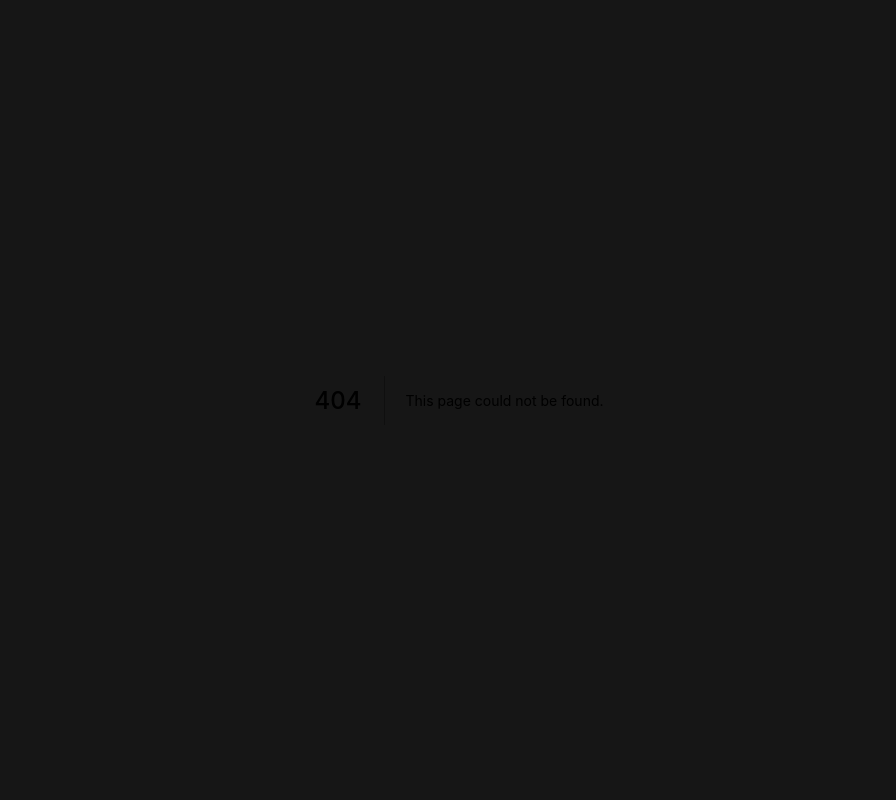
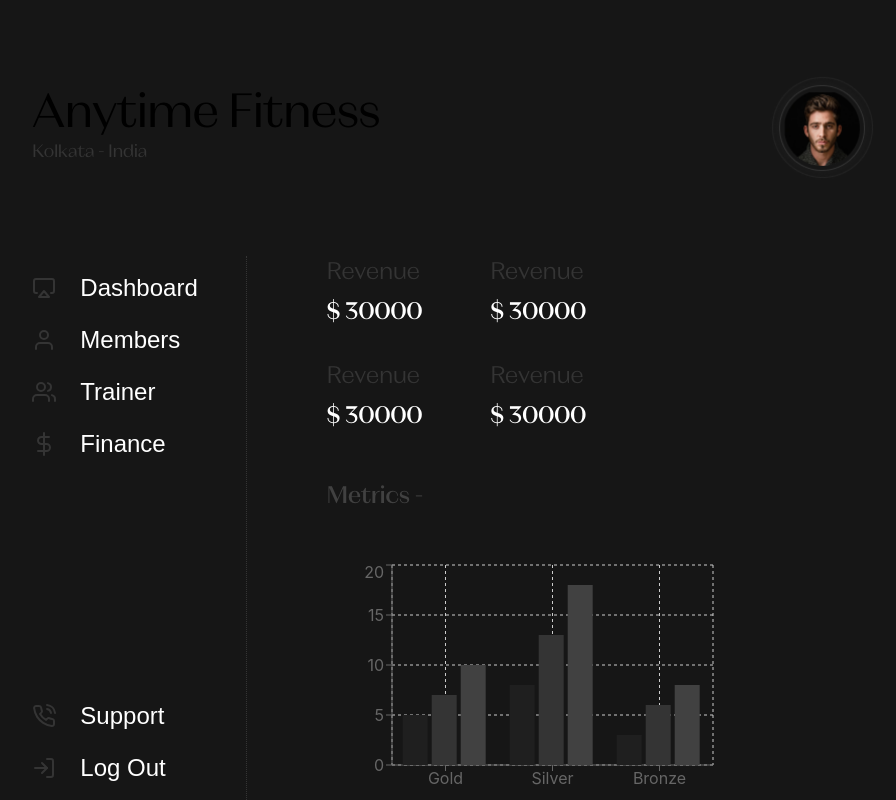
Before and after one commit to Keshraf/gym-up, a Next.js app: page /admin in a window 1280 px wide. Before the commit this address had no page. Shown: the whole page, without its empty margins (181-1077 px from the left). Built offline with nearby package versions, Linux system fonts and the light colour scheme; a web font is replaced by a local one.

Commit message:
🔍 Admin Dashboard Done

```diff
--- /dev/null
+++ b/components/AdminLayout.js
@@ -0,0 +1,16 @@
+import Header from "./ui/Header";
+import SideBoard from "./SideBoard";
+
+const AdminLayout = (props) => {
+  return (
+    <>
+      <Header title="Anytime Fitness" subtitle="Kolkata - India" />
+      <section className="flex flex-row justify-start w-full h-fit mt-16">
+        <SideBoard />
+        {props.children}
+      </section>
+    </>
+  );
+};
+
+export default AdminLayout;
--- /dev/null
+++ b/components/Dashboard.js
@@ -0,0 +1,35 @@
+import tierData from "../data/tierData";
+import {
+  BarChart,
+  Bar,
+  Cell,
+  XAxis,
+  YAxis,
+  CartesianGrid,
+  Tooltip,
+  Legend,
+  ResponsiveContainer,
+} from "recharts";
+import GridInfo from "./ui/GridInfo";
+
+const Dashboard = () => {
+  return (
+    <section className="ml-20 flex flex-col gap-12 w-full">
+      <GridInfo />
+      <h3 className="font-prim font-medium text-prim text-2xl ">Metrics -</h3>
+      <ResponsiveContainer width="70%" height="100%">
+        <BarChart width={10} height={40} data={tierData}>
+          <CartesianGrid strokeDasharray="3 3" />
+          <XAxis dataKey="name" />
+          <YAxis />
+          <Tooltip />
+          <Bar dataKey="june" fill="#1F1F1F" barCategoryGap="20%" />
+          <Bar dataKey="july" fill="#343434" barCategoryGap="20%" />
+          <Bar dataKey="august" fill="#414141" barCategoryGap="20%" />
+        </BarChart>
+      </ResponsiveContainer>
+    </section>
+  );
+};
+
+export default Dashboard;
--- /dev/null
+++ b/components/Linked.js
@@ -0,0 +1,11 @@
+import Link from "next/link";
+
+const Linked = (props) => {
+  return (
+    <Link href={props.href}>
+      <a>{props.children}</a>
+    </Link>
+  );
+};
+
+export default Linked;
--- /dev/null
+++ b/components/Navigation.js
@@ -0,0 +1,32 @@
+import { OutlineButton, FillButton } from "./ui/Button";
+import Link from "next/dist/client/link";
+
+const Navigation = () => {
+  return (
+    <nav className="flex flex-row justify-between w-full h-fit items-center mt-20 mb-20 ">
+      <ul className="flex flex-row justify-start items-center gap-4 font-prim">
+        <li className="cursor-pointer">Business</li>
+        <li className="rounded bg-white h-1.5 w-1.5"></li>
+        <li className="cursor-pointer">Trainer</li>
+        <li className="rounded bg-white h-1.5 w-1.5"></li>
+        <li className="cursor-pointer">Member</li>
+        <li className="rounded bg-white h-1.5 w-1.5"></li>
+        <li className="cursor-pointer">Blogs</li>
+      </ul>
+      <div className="flex flex-row gap-6">
+        <Link href="/login">
+          <a>
+            <OutlineButton>Login</OutlineButton>
+          </a>
+        </Link>
+        <Link href="/signup">
+          <a>
+            <FillButton>Sign up</FillButton>
+          </a>
+        </Link>
+      </div>
+    </nav>
+  );
+};
+
+export default Navigation;
--- /dev/null
+++ b/components/SideBoard.js
@@ -0,0 +1,66 @@
+import {
+  FiAirplay,
+  FiDollarSign,
+  FiLogIn,
+  FiPhoneCall,
+  FiUser,
+  FiUsers,
+} from "react-icons/fi";
+import Linked from "./Linked";
+import { useRouter } from "next/dist/client/router";
+
+const SideBoard = () => {
+  const router = useRouter();
+  const clickHandler = () => {
+    localStorage.clear();
+    router.replace("../");
+  };
+
+  return (
+    <nav className="flex flex-col justify-between gap-60 w-fit pr-12 border border-y-0 border-l-0 border-sec border-dotted py-4">
+      <div className="flex flex-col gap-5">
+        <Linked href="/admin">
+          <div className="flex flex flex-row gap-6 items-center  cursor-pointer">
+            <FiAirplay className="text-2xl text-sec" />
+            <h3 className="font-sec text-white text-2xl">Dashboard</h3>
+          </div>
+        </Linked>
+        <Linked href="/admin/members">
+          <div className="flex flex flex-row gap-6 items-center cursor-pointer">
+            <FiUser className="text-2xl text-sec " />
+            <h3 className="font-sec text-white text-2xl ">Members</h3>
+          </div>
+        </Linked>
+        <Linked href="/admin/trainer">
+          <div className="flex flex flex-row gap-6 items-center  cursor-pointer">
+            <FiUsers className="text-2xl text-sec" />
+            <h3 className="font-sec text-white text-2xl">Trainer</h3>
+          </div>
+        </Linked>
+        <Linked href="/admin/finance">
+          <div className="flex flex flex-row gap-6 items-center  cursor-pointer">
+            <FiDollarSign className="text-2xl text-sec" />
+            <h3 className="font-sec text-white text-2xl">Finance</h3>
+          </div>
+        </Linked>
+      </div>
+      <div className="flex flex-col gap-5">
+        <Linked href="/admin">
+          <div className="flex flex flex-row gap-6 items-center  cursor-pointer">
+            <FiPhoneCall className="text-2xl text-sec" />
+            <h3 className="font-sec text-white text-2xl">Support</h3>
+          </div>
+        </Linked>
+        <div
+          className="flex flex flex-row gap-6 items-center  cursor-pointer"
+          onClick={clickHandler}
+        >
+          <FiLogIn className="text-2xl text-sec" />
+          <h3 className="font-sec text-white text-2xl">Log Out</h3>
+        </div>
+      </div>
+    </nav>
+  );
+};
+
+export default SideBoard;
--- /dev/null
+++ b/components/ui/GridInfo.js
@@ -0,0 +1,24 @@
+const GridInfo = () => {
+  return (
+    <div className="grid grid-rows-2 grid-cols-2 gap-x-12 gap-y-8 w-6/12">
+      <div>
+        <h2 className="font-sec text-sec text-2xl font-light mb-2">Revenue</h2>
+        <h3 className="font-prim font-medium text-white text-2xl">$ 30000</h3>
+      </div>
+      <div>
+        <h2 className="font-sec text-sec text-2xl font-light mb-2">Revenue</h2>
+        <h3 className="font-prim font-medium text-white text-2xl">$ 30000</h3>
+      </div>
+      <div>
+        <h2 className="font-sec text-sec text-2xl font-light mb-2">Revenue</h2>
+        <h3 className="font-prim font-medium text-white text-2xl">$ 30000</h3>
+      </div>
+      <div>
+        <h2 className="font-sec text-sec text-2xl font-light mb-2">Revenue</h2>
+        <h3 className="font-prim font-medium text-white text-2xl">$ 30000</h3>
+      </div>
+    </div>
+  );
+};
+
+export default GridInfo;
--- /dev/null
+++ b/components/ui/Header.js
@@ -0,0 +1,18 @@
+import Image from "next/image";
+import Profile from "../../public/images/Profile.png";
+
+const Header = (props) => {
+  return (
+    <div className="flex flex-row justify-between items-center h-fit w-full mt-16">
+      <div>
+        <h1 className="font-prim text-5xl">{props.title}</h1>
+        <h2 className="font-prim text-lg text-sec">{props.subtitle}</h2>
+      </div>
+      <div className="w-32 h-32 relative">
+        <Image layout="fill" src={Profile} alt="profile" />
+      </div>
+    </div>
+  );
+};
+
+export default Header;
--- /dev/null
+++ b/pages/admin/index.js
@@ -0,0 +1,15 @@
+import adminData from "../../data/adminData";
+import trainerData from "../../data/trainerData";
+import memberData from "../../data/memberData";
+import Dashboard from "../../components/Dashboard";
+import AdminLayout from "../../components/AdminLayout";
+
+export default function Admin() {
+  return (
+    <section className="w-8/12 h-screen flex flex-col mx-auto">
+      <AdminLayout>
+        <Dashboard />
+      </AdminLayout>
+    </section>
+  );
+}
--- /dev/null
+++ b/pages/api/user/login.js
@@ -0,0 +1,34 @@
+import adminData from "../../../data/adminData";
+import memberData from "../../../data/memberData";
+import trainerData from "../../../data/trainerData";
+
+export default async function handler(req, res) {
+  try {
+    const { type, email, password } = req.body;
+
+    if (type === "Business") {
+      const user = adminData.filter((item) => item.email === email);
+      if (password === user[0].password) {
+        res.status(200).json(user[0]);
+      } else {
+        res.status(500);
+      }
+    } else if (type === "Trainer") {
+      const user = trainerData.filter((item) => item.email === email);
+      if (password === user[0].password) {
+        res.status(200).json(user[0]);
+      } else {
+        res.status(500);
+      }
+    } else {
+      const user = memberData.filter((item) => item.email === email);
+      if (password === user[0].password) {
+        res.status(200).json(user[0]);
+      } else {
+        res.status(500);
+      }
+    }
+  } catch (error) {
+    console.log(error);
+  }
+}
```
